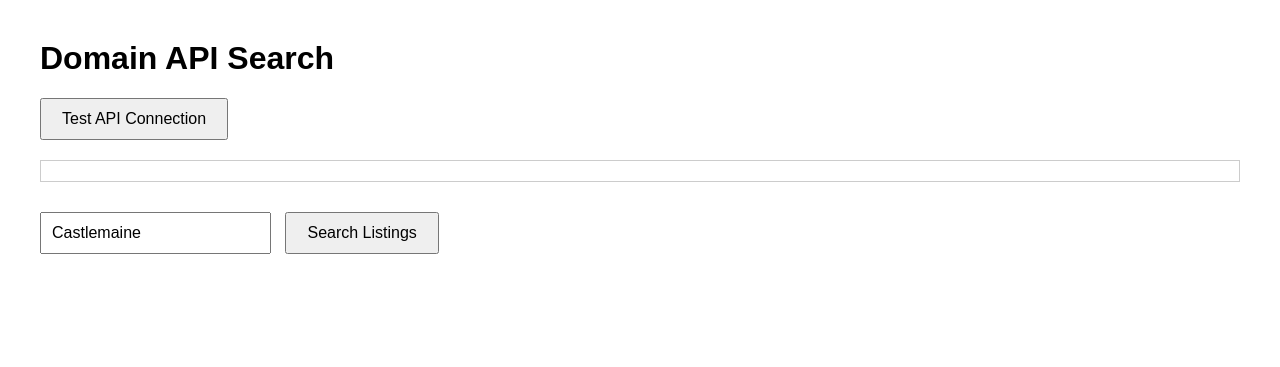
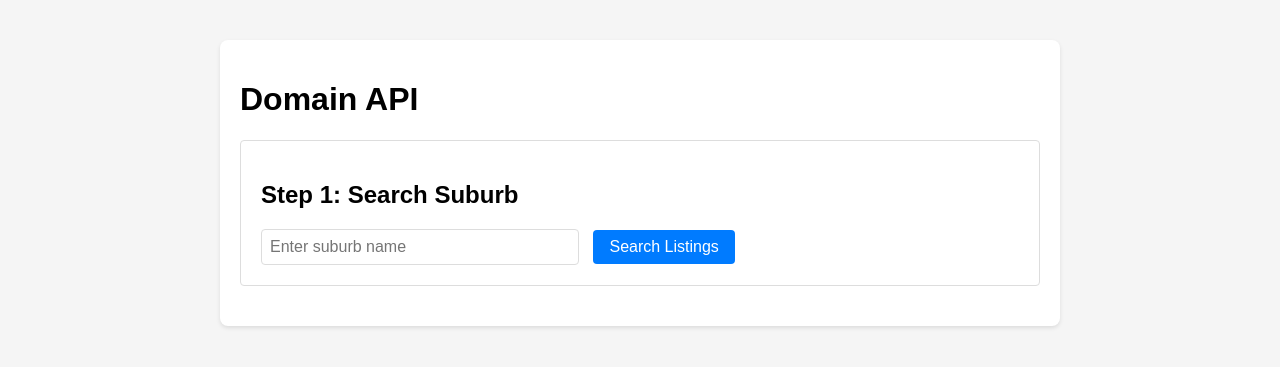
Before and after one commit to DACTACreative/domain-api, a FastAPI app: page /home in a window 1280 px wide. Shown: the top 367 px of the page. Run offline with FastAPI, Linux system fonts and the light colour scheme; parts of the project's set-up code (start-up, migrations or seed data) failed here and were passed over.

Commit message:
feat: Split search and save functionality into separate endpoints and improve UI

```diff
--- a/main.py
+++ b/main.py
@@ -192,7 +192,7 @@
         logging.error(error_msg)
         return {"error": error_msg}
 
-@app.get("/search-listings/{suburb}")
+@app.get("/api/search/{suburb}")
 async def search_listings(suburb: str, pageSize: int = 100):
     try:
         # Get access token
@@ -201,10 +201,6 @@
             return {"error": "Failed to get access token"}
 
         api_key = access_token
-
-        # Initialize variables
-        current_page = 1
-        all_listings = []
 
         # Prepare search parameters
         search_json = {
@@ -228,6 +224,7 @@
             "page": 1,
             "pageSize": pageSize
         }
+
         # Make API request
         response = requests.post(
             f"{DOMAIN_API_URL}/listings/residential/_search",
@@ -245,6 +242,32 @@
         response_data = response.json()
         listings = response_data.get('data', [])
         logging.info(f"Found {len(listings)} listings for {suburb}")
+
+        # Return listings without saving
+        return {
+            "success": True,
+            "message": f"Found {len(listings)} listings in {suburb}",
+            "suburb": suburb,
+            "listings": listings
+        }
+
+    except Exception as e:
+        error_msg = f"Error: {str(e)}"
+        logging.error(error_msg)
+        return {"error": error_msg}
+
+@app.post("/api/save-listings")
+async def save_listings(request: Request):
+    try:
+        # Get listings from request body
+        data = await request.json()
+        listings = data.get('listings', [])
+
+        if not listings:
+            return {"error": "No listings provided"}
+
+        suburb = listings[0].get('propertyDetails', {}).get('suburb', 'unknown')
+        logging.info(f"Saving {len(listings)} listings for {suburb}")
 
         # Save each listing to database
         saved_count = 0
@@ -320,12 +343,11 @@
                 ]
                 writer.writerow(row)
 
-        # Return success response with counts
+        # Return success response
         return {
             "success": True,
-            "message": f"Found {len(listings)} listings, saved {saved_count} to database",
-            "total_listings": len(listings),
-            "saved_listings": saved_count,
+            "message": f"Successfully saved {saved_count} listings to database",
+            "saved_count": saved_count,
             "csv_url": f"/data/{filename}"
         }
 
--- a/templates/home.html
+++ b/templates/home.html
@@ -1,130 +1,214 @@
 <!DOCTYPE html>
 <html>
 <head>
+    <title>Domain API</title>
     <style>
-        body { font-family: Arial, sans-serif; margin: 40px; }
-        button { padding: 10px 20px; font-size: 16px; cursor: pointer; margin-right: 10px; }
-        input { padding: 10px; font-size: 16px; margin-right: 10px; }
-        #result { margin-top: 20px; padding: 10px; border: 1px solid #ccc; }
-        .error { color: red; }
-        .success { color: green; }
-        .tab {
-            height: 400px;
-            overflow-y: auto;
-            margin-top: 20px;
+        body {
+            font-family: Arial, sans-serif;
+            margin: 20px;
             padding: 20px;
-            border: 1px solid #ccc;
+            background-color: #f5f5f5;
+        }
+        .container {
+            max-width: 800px;
+            margin: 0 auto;
+            background: white;
+            padding: 20px;
+            border-radius: 8px;
+            box-shadow: 0 2px 4px rgba(0,0,0,0.1);
+        }
+        .step-box {
+            margin: 20px 0;
+            padding: 20px;
+            border: 1px solid #ddd;
             border-radius: 4px;
         }
-        .listing {
+        .result {
+            margin-top: 20px;
             padding: 15px;
-            margin-bottom: 15px;
             border: 1px solid #ddd;
             border-radius: 4px;
-            background: #f9f9f9;
+            display: none;
         }
-        .listing h3 { margin: 0 0 10px 0; }
-        .listing img { max-width: 200px; margin-right: 15px; float: left; }
-        .listing .price { font-weight: bold; color: #2c5282; }
-        .listing .details { margin: 10px 0; }
-        .clear { clear: both; }
+        input[type="text"] {
+            padding: 8px;
+            font-size: 16px;
+            width: 300px;
+            margin-right: 10px;
+            border: 1px solid #ddd;
+            border-radius: 4px;
+        }
+        button {
+            padding: 8px 16px;
+            font-size: 16px;
+            background-color: #007bff;
+            color: white;
+            border: none;
+            border-radius: 4px;
+            cursor: pointer;
+        }
+        button:disabled {
+            background-color: #ccc;
+        }
+        .success {
+            color: #28a745;
+        }
+        .error {
+            color: #dc3545;
+        }
+        .listings-table {
+            width: 100%;
+            border-collapse: collapse;
+            margin-top: 15px;
+        }
+        .listings-table th, .listings-table td {
+            padding: 8px;
+            text-align: left;
+            border: 1px solid #ddd;
+        }
+        .listings-table th {
+            background-color: #f8f9fa;
+        }
     </style>
 </head>
 <body>
-    <h1>Domain API Search</h1>
+    <div class="container">
+        <h1>Domain API</h1>
 
-    <!-- Connection Test Section -->
-    <div style="margin-bottom: 30px;">
-        <button onclick="testAPI()">Test API Connection</button>
-        <div id="result"></div>
+        <div class="step-box">
+            <h2>Step 1: Search Suburb</h2>
+            <div>
+                <input type="text" id="suburb" placeholder="Enter suburb name" />
+                <button onclick="searchListings()">Search Listings</button>
+            </div>
         </div>
 
-    <!-- Search Section -->
-    <div>
-        <input type="text" id="suburb" placeholder="Enter suburb name" value="Castlemaine">
-        <button onclick="searchListings()">Search Listings</button>
+        <div id="searchResult" class="result">
+            <h3>Search Results</h3>
+            <div id="searchDetails"></div>
+            <div id="listingsTable"></div>
+            <button id="saveButton" onclick="saveToDatabase()" style="display: none; margin-top: 15px;">Save to Database</button>
         </div>
 
-    <!-- Results Tab -->
-    <div id="listings" class="tab" style="display: none;"></div>
+        <div id="saveResult" class="result">
+            <h3>Database Results</h3>
+            <div id="saveDetails"></div>
+        </div>
 
         <script>
-    async function testAPI() {
-        const resultDiv = document.getElementById('result');
-        resultDiv.innerHTML = 'Testing connection...';
+            let currentListings = null;
 
-        try {
-            const response = await fetch('/test-domain');
-            const data = await response.json();
+            function displayListings(listings) {
+                const table = document.getElementById('listingsTable');
+                if (!listings || listings.length === 0) {
+                    table.innerHTML = '<p>No listings found</p>';
+                    return;
+                }
 
-            if (data.success) {
-                resultDiv.innerHTML = '<div class="success">✅ Connection successful!</div>';
-            } else {
-                resultDiv.innerHTML = `<div class="error">❌ Error: ${data.error}</div>`;
-            }
-        } catch (error) {
-            resultDiv.innerHTML = `<div class="error">❌ Error: ${error.message}</div>`;
-        }
+                const html = `
+                    <table class="listings-table">
+                        <thead>
+                            <tr>
+                                <th>Address</th>
+                                <th>Price</th>
+                                <th>Beds</th>
+                                <th>Baths</th>
+                                <th>Cars</th>
+                            </tr>
+                        </thead>
+                        <tbody>
+                            ${listings.map(listing => `
+                                <tr>
+                                    <td>${listing.propertyDetails?.displayableAddress || 'N/A'}</td>
+                                    <td>${listing.priceDetails?.displayPrice || 'N/A'}</td>
+                                    <td>${listing.propertyDetails?.bedrooms || 'N/A'}</td>
+                                    <td>${listing.propertyDetails?.bathrooms || 'N/A'}</td>
+                                    <td>${listing.propertyDetails?.carspaces || 'N/A'}</td>
+                                </tr>
+                            `).join('')}
+                        </tbody>
+                    </table>
+                `;
+                table.innerHTML = html;
             }
 
             async function searchListings() {
                 const suburb = document.getElementById('suburb').value;
-        const listingsDiv = document.getElementById('listings');
-        const resultDiv = document.getElementById('result');
+                const searchDetails = document.getElementById('searchDetails');
+                const searchResult = document.getElementById('searchResult');
+                const saveButton = document.getElementById('saveButton');
 
                 if (!suburb) {
-            resultDiv.innerHTML = '<div class="error">Please enter a suburb name</div>';
+                    alert('Please enter a suburb name');
                     return;
                 }
 
-        resultDiv.innerHTML = 'Searching listings...';
-        listingsDiv.style.display = 'block';
-        listingsDiv.innerHTML = 'Loading...';
+                try {
+                    searchDetails.innerHTML = 'Searching...';
+                    searchResult.style.display = 'block';
+                    saveButton.style.display = 'none';
+
+                    const response = await fetch(`/api/search/${encodeURIComponent(suburb)}`);
+                    const data = await response.json();
+
+                    if (data.error) {
+                        searchDetails.innerHTML = `<p class="error">❌ Error: ${data.error}</p>`;
+                        displayListings([]);
+                    } else {
+                        currentListings = data.listings;
+                        searchDetails.innerHTML = `
+                            <p class="success">✓ Found ${data.listings.length} listings in ${suburb}</p>
+                            <p>Click 'Save to Database' to store these listings</p>
+                        `;
+                        displayListings(data.listings);
+                        saveButton.style.display = 'block';
+                    }
+                } catch (error) {
+                    searchDetails.innerHTML = `<p class="error">❌ Error: ${error.message}</p>`;
+                    displayListings([]);
+                }
+            }
+
+            async function saveToDatabase() {
+                const saveDetails = document.getElementById('saveDetails');
+                const saveResult = document.getElementById('saveResult');
+                const saveButton = document.getElementById('saveButton');
+
+                if (!currentListings) {
+                    alert('No listings to save');
+                    return;
+                }
 
                 try {
-            const response = await fetch(`/search-listings/${encodeURIComponent(suburb)}`);
+                    saveResult.style.display = 'block';
+                    saveDetails.innerHTML = 'Saving to database...';
+                    saveButton.disabled = true;
+
+                    const response = await fetch('/api/save-listings', {
+                        method: 'POST',
+                        headers: {
+                            'Content-Type': 'application/json'
+                        },
+                        body: JSON.stringify({ listings: currentListings })
+                    });
+
                     const data = await response.json();
 
-            if (data.success) {
-                resultDiv.innerHTML = `<div class="success">
-                    <h2>Found ${data.total_listings} total listings in ${suburb}</h2>
-                    <p><a href="${data.csv_url}" target="_blank">Download Full Data as CSV</a></p>
-                    <p>CSV includes agency and agent information for each listing.</p>
-                    <h3>Available Fields from Domain API:</h3>
-                    <ul>
-                        ${data.available_fields.map(field =>
-                            `<li>${field.field}: ${field.type}</li>`
-                        ).join('')}
-                    </ul>
-                    <p>All listings:</p>
-                </div>`;
-
-                // Display all listings
-                if (data.data && data.data.length > 0) {
-                    listingsDiv.innerHTML = data.data.map(listing => `
-                        <div class="listing">
-                            <h3>${listing.listing.propertyDetails.displayableAddress}</h3>
-                            ${listing.listing.media.length ? `<img src="${listing.listing.media[0].url}" alt="Property">` : ''}
-                            <div class="price">${listing.listing.priceDetails.displayPrice}</div>
-                            <div class="details">
-                                ${listing.listing.propertyDetails.bedrooms} beds |
-                                ${listing.listing.propertyDetails.bathrooms} baths |
-                                ${listing.listing.propertyDetails.carspaces} cars
-                            </div>
-                            <div class="details">${listing.listing.summaryDescription}</div>
-                            <div class="clear"></div>
-                        </div>
-                    `).join('');
-                }
+                    if (data.error) {
+                        saveDetails.innerHTML = `<p class="error">❌ Error: ${data.error}</p>`;
                     } else {
-                resultDiv.innerHTML = `<div class="error">❌ Error: ${data.error || 'No listings found'}</div>`;
-                listingsDiv.style.display = 'none';
+                        saveDetails.innerHTML = `
+                            <p class="success">✓ Successfully saved ${data.saved_count} listings to database</p>
+                            ${data.csv_url ? `<p><a href="${data.csv_url}" download>Download CSV</a></p>` : ''}
+                        `;
                     }
                 } catch (error) {
-            resultDiv.innerHTML = `<div class="error">❌ Error: ${error.message}</div>`;
-            listingsDiv.style.display = 'none';
+                    saveDetails.innerHTML = `<p class="error">❌ Error: ${error.message}</p>`;
+                } finally {
+                    saveButton.disabled = false;
                 }
             }
         </script>
+    </div>
 </body>
 </html>
```
Lines whose indentation alone changed are shown as unchanged.
